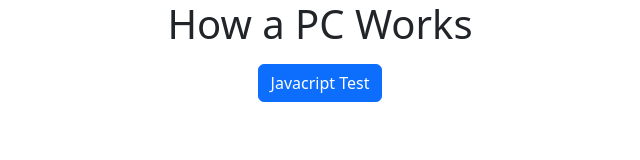
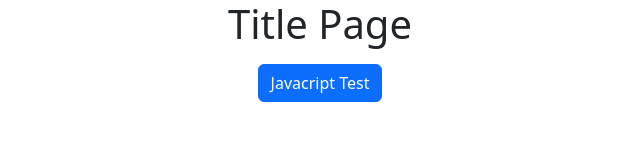
Before and after one commit to MichaelT03/HowAPCWorks, a plain HTML site: page index.html in a window 1280 px wide. Shown: the whole page, without its empty margins (320-960 px from the left). Drawn offline with nearby package versions, Linux system fonts and the light colour scheme.

Commit message:
Changed title of index page

```diff
--- a/index.html
+++ b/index.html
@@ -12,7 +12,7 @@
     <script src="index.js" defer></script>
 </head>
 <body>
-    <h1 class="text-center">How a PC Works</h1>
+    <h1 class="text-center">Title Page</h1>
 
     <div class="container text-center py-2">
         <button data-button class="btn btn-primary">Javacript Test</button>
```
